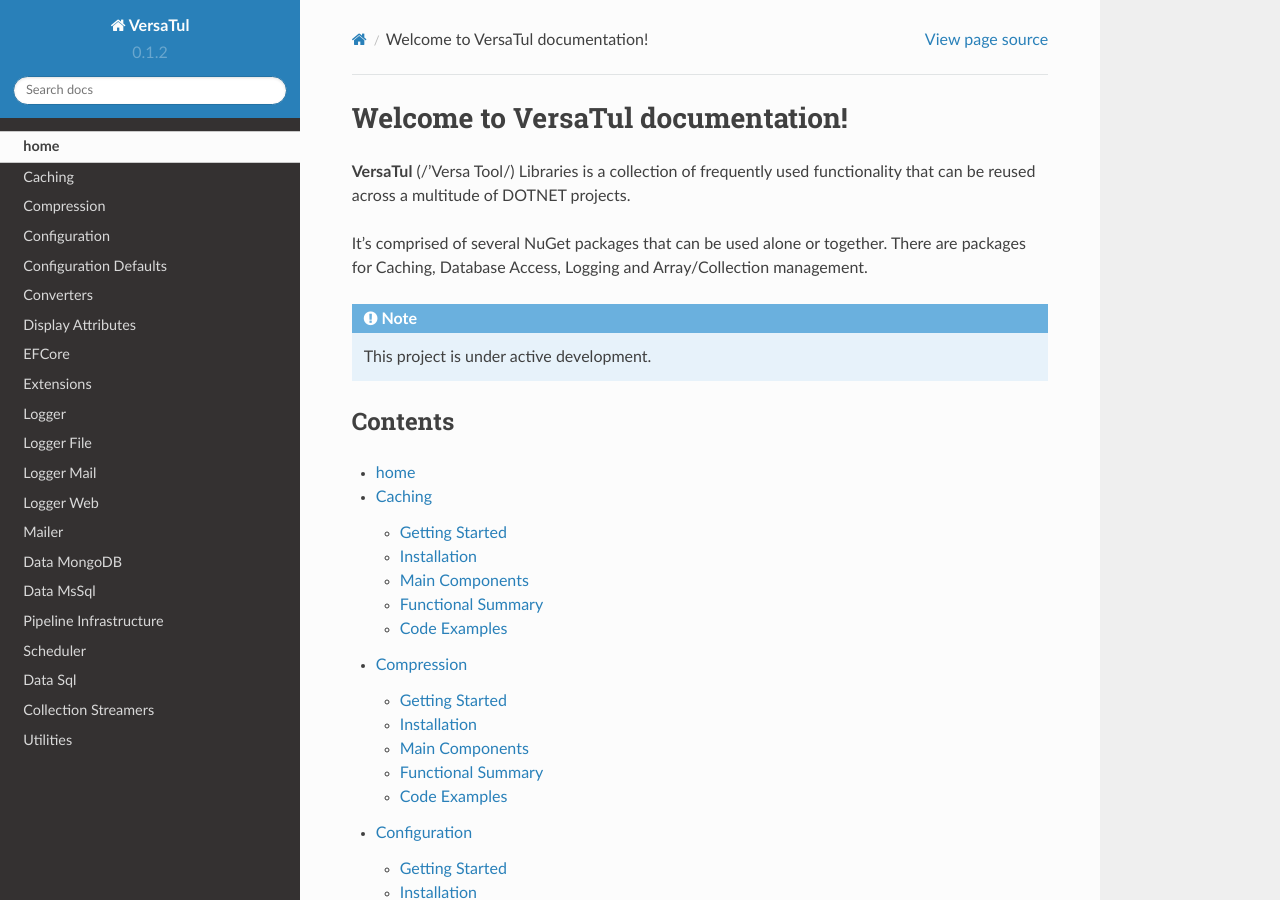
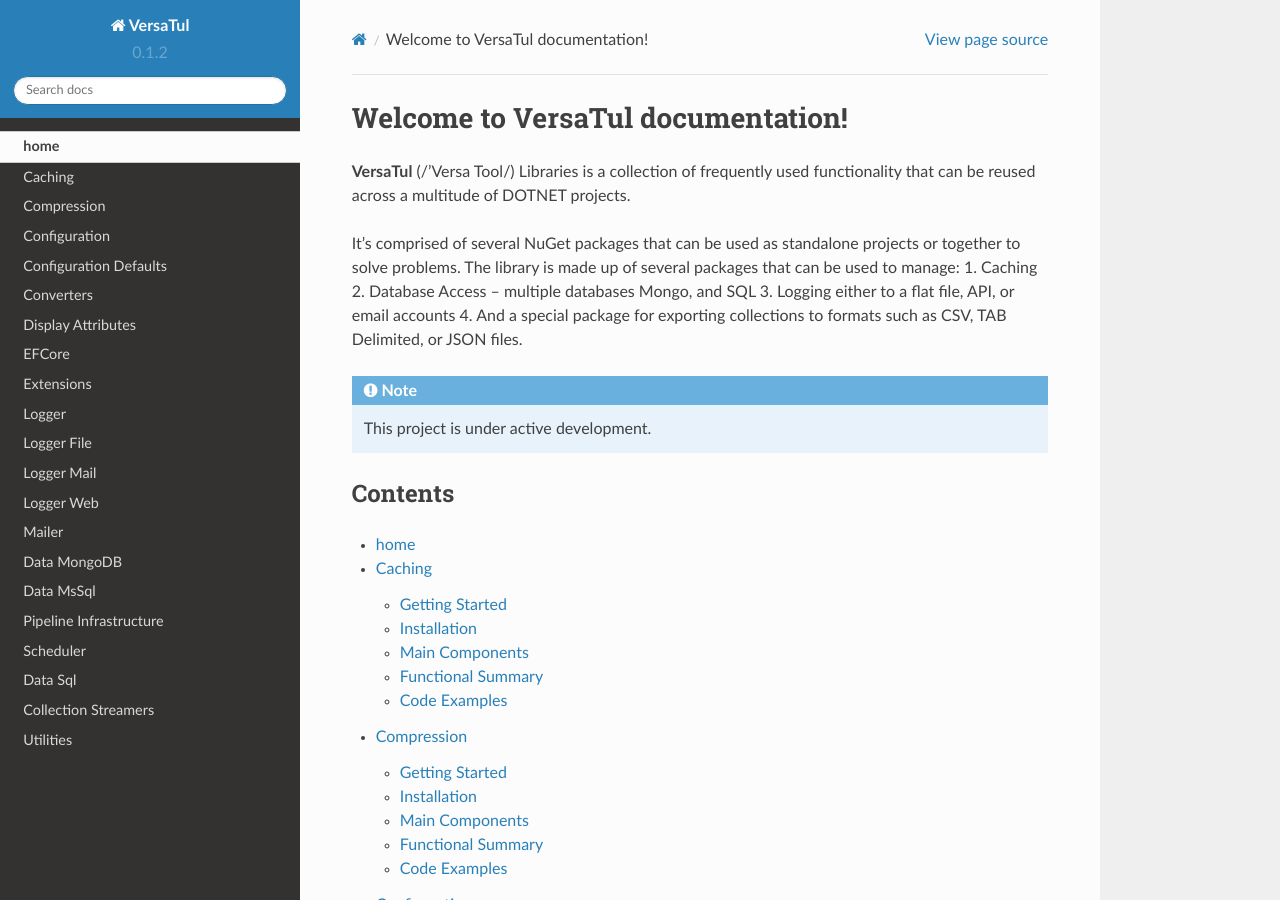
Before and after one commit to BjornWilliams/DocsVersaTul, a Sphinx documentation site: the page built from docs/source/index.rst, in a window 1280 px wide and 900 px high. Built offline with Sphinx 7.4.7 and the Read the Docs theme 2.0.0, drawn with Linux system fonts in a browser that asks for light colours.

Commit message:
Update index.rst

```diff
--- a/docs/source/index.rst
+++ b/docs/source/index.rst
@@ -4,9 +4,13 @@
 **VersaTul** (/'Versa Tool/) Libraries is a collection of frequently used
 functionality that can be reused across a multitude of DOTNET projects.
 
-It’s comprised of several NuGet packages that can be used alone or together.
-There are packages for Caching, Database Access, Logging and Array/Collection
-management.
+It’s comprised of several NuGet packages that can be used as standalone projects or together to solve problems.
+The library is made up of several packages that can be used to manage:
+1.	Caching
+2.	Database Access – multiple databases Mongo, and SQL
+3.	Logging either to a flat file, API, or email accounts
+4.	And a special package for exporting collections to formats such as CSV, TAB Delimited, or JSON files.
+
 
 .. note::
 
```
